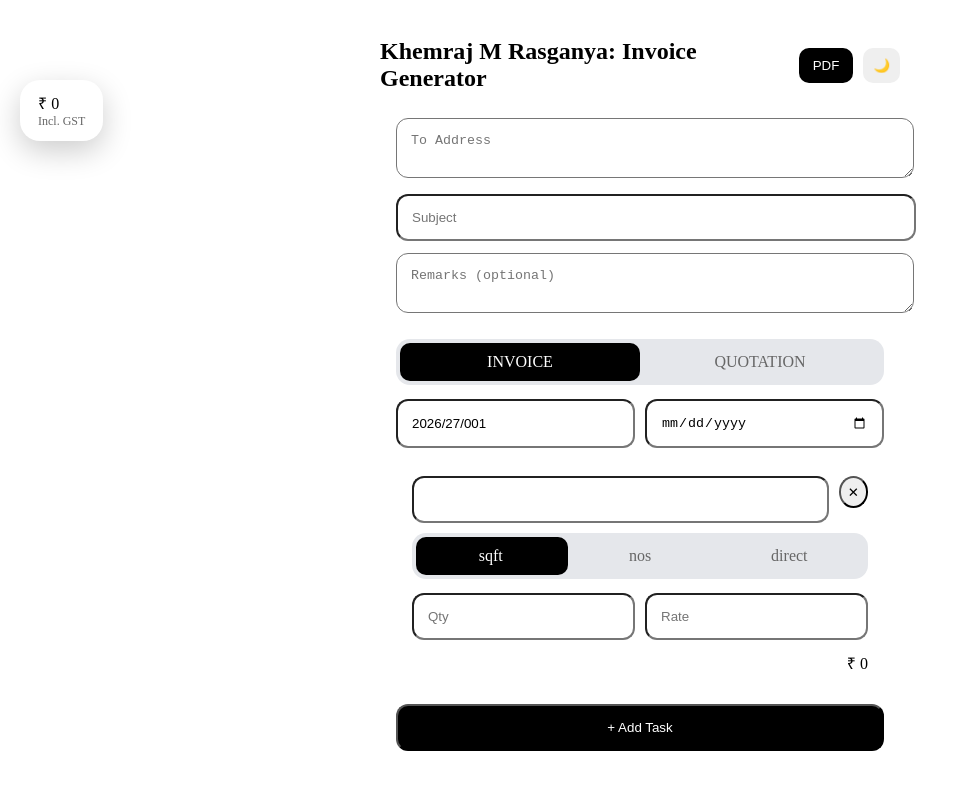
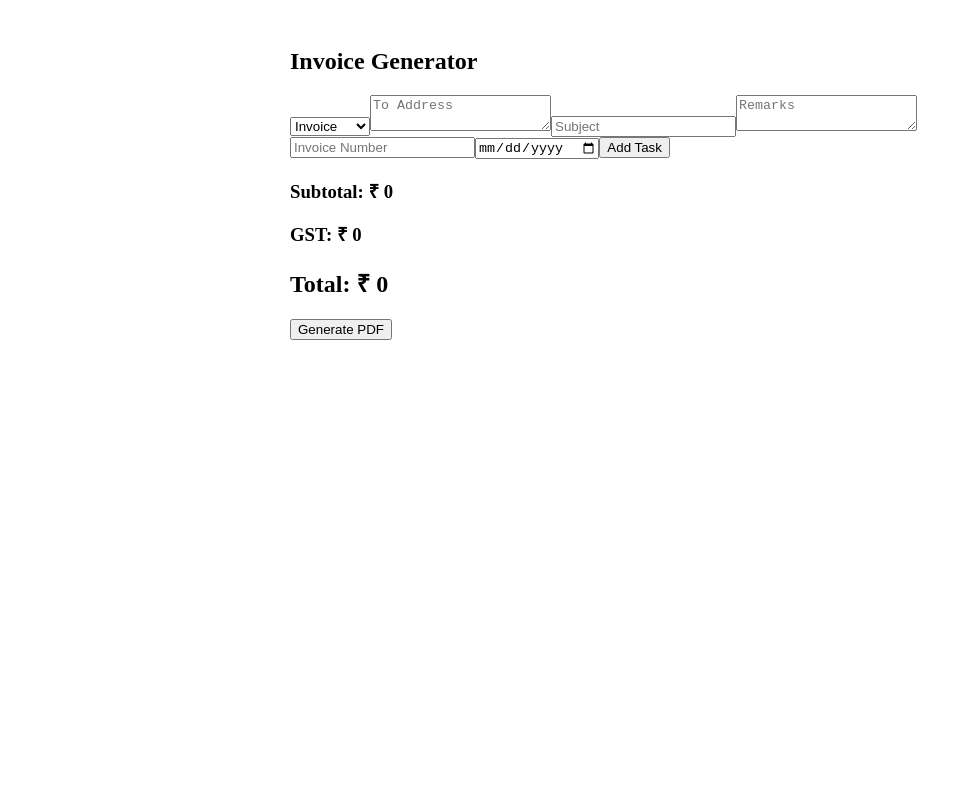
Before and after one commit to mitradaniel/gen_invoice, a Next.js app: page / in a window 1280 px wide. Shown: the top 790 px of the page, without its empty margins (0-969 px from the left). Built offline with nearby package versions, Linux system fonts and the light colour scheme.

Commit message:
Update page.js

```diff
--- a/app/page.js
+++ b/app/page.js
@@ -1,86 +1,55 @@
 "use client";
-import { useState, useRef, useEffect } from "react";
+import { useState } from "react";
 
 export default function Page() {
 
-  const [dark, setDark] = useState(false);
+  const [tasks, setTasks] = useState([]);
+  const [to, setTo] = useState("");
+  const [subject, setSubject] = useState("");
+  const [invoice, setInvoice] = useState("");
+  const [date, setDate] = useState("");
+  const [remarks, setRemarks] = useState("");
+  const [docType, setDocType] = useState("INVOICE");
   const [loading, setLoading] = useState(false);
-  const [docType, setDocType] = useState("INVOICE");
-  const [remarks, setRemarks] = useState("");
-  const [tasks, setTasks] = useState([
-    { id: Date.now(), name: "", qty: 0, rate: 0, amount: 0, type: "sqft" }
+
+  /* ===== ADD TASK ===== */
+  const addTask = () => {
+    setTasks([
+      ...tasks,
+      {
+        id: Date.now(),
+        name: "",
+        type: "sqft",
+        qty: 0,
+        rate: 0,
+        amount: 0
+      }
     ]);
-
-  const [subject, setSubject] = useState("");
-  const [invoice, setInvoice] = useState("2026/27/001");
-  const [date, setDate] = useState("");
-  const [to, setTo] = useState("");
-
-  /* ===== FLOATING ===== */
-  const [pos, setPos] = useState({ x: 20, y: 80 });
-  const dragging = useRef(false);
-  const offset = useRef({ x: 0, y: 0 });
-
-  const startDrag = (e) => {
-    dragging.current = true;
-    const rect = e.currentTarget.getBoundingClientRect();
-    offset.current = {
-      x: e.clientX - rect.left,
-      y: e.clientY - rect.top
-    };
   };
 
-  const onMove = (e) => {
-    if (!dragging.current) return;
-    setPos({
-      x: e.clientX - offset.current.x,
-      y: e.clientY - offset.current.y
-    });
-  };
-
-  const stopDrag = () => dragging.current = false;
-
-  useEffect(() => {
-    window.addEventListener("mousemove", onMove);
-    window.addEventListener("mouseup", stopDrag);
-    return () => {
-      window.removeEventListener("mousemove", onMove);
-      window.removeEventListener("mouseup", stopDrag);
-    };
-  }, []);
-
-  /* ===== LOGIC ===== */
-
-  const updateTask = (id, field, value) => {
-    setTasks(tasks.map(t => t.id === id ? { ...t, [field]: value } : t));
-  };
-
-  const addTask = () => {
-    setTasks([...tasks, {
-      id: Date.now(),
-      name: "",
-      qty: 0,
-      rate: 0,
-      amount: 0,
-      type: "sqft"
-    }]);
-  };
-
+  /* ===== DELETE TASK ===== */
   const deleteTask = (id) => {
-    if (tasks.length === 1) return;
     setTasks(tasks.filter(t => t.id !== id));
   };
 
+  /* ===== UPDATE TASK ===== */
+  const updateTask = (id, field, value) => {
+    setTasks(tasks.map(t =>
+      t.id === id ? { ...t, [field]: value } : t
+    ));
+  };
+
+  /* ===== CALCULATE ===== */
   const getTotal = (t) => {
     if (t.type === "direct") return t.amount || 0;
     return (t.qty || 0) * (t.rate || 0);
   };
 
-  const subtotal = tasks.reduce((s, t) => s + getTotal(t), 0);
+  const subtotal = tasks.reduce((sum, t) => sum + getTotal(t), 0);
   const gst = subtotal * 0.18;
   const total = subtotal + gst;
 
-  /* ===== PDF ===== */
+  /* ===== GENERATE PDF ===== */
   const generatePDF = () => {
     try {
       setLoading(true);
@@ -115,148 +84,119 @@ export default function Page() {
       form.remove();
 
       setLoading(false);
+
     } catch {
       alert("PDF failed");
       setLoading(false);
     }
   };
 
+  /* ===== UI ===== */
   return (
-    <div style={{
-      ...container,
-      background: dark ? "rgba(20,20,20,0.8)" : "#fff",
-      color: dark ? "#fff" : "#000"
-    }}>
+    <div style={{ maxWidth: 700, margin: "auto", padding: 20 }}>
 
-      {/* HEADER */}
-      <div style={header}>
-        <h2 style={{ margin: 0 }}>Khemraj M Rasganya: Invoice Generator</h2>
+      <h2>Invoice Generator</h2>
 
-        <div style={{ display: "flex", gap: 10 }}>
-          <button onClick={generatePDF} style={topBtn}>
-            {loading ? "..." : "PDF"}
-          </button>
+      {/* DOC TYPE */}
+      <select value={docType} onChange={(e)=>setDocType(e.target.value)}>
+        <option value="INVOICE">Invoice</option>
+        <option value="QUOTATION">Quotation</option>
+      </select>
 
-          <button onClick={() => setDark(!dark)} style={toggle}>
-            {dark ? "☀️" : "🌙"}
-          </button>
-        </div>
-      </div>
+      {/* TO */}
+      <textarea
+        placeholder="To Address"
+        value={to}
+        onChange={(e)=>setTo(e.target.value)}
+      />
 
-      {/* FORM */}
-      <div style={formWrapper}>
+      {/* SUBJECT */}
+      <input
+        placeholder="Subject"
+        value={subject}
+        onChange={(e)=>setSubject(e.target.value)}
+      />
 
-        <textarea placeholder="To Address" value={to} onChange={(e)=>setTo(e.target.value)} style={input}/>
-        <input placeholder="Subject" value={subject} onChange={(e)=>setSubject(e.target.value)} style={input}/>
-        <textarea placeholder="Remarks (optional)" value={remarks} onChange={(e)=>setRemarks(e.target.value)} style={input}/>
-        {/* INVOICE / QUOTATION */}
-        <div style={segmentedContainer}>
-          {["INVOICE","QUOTATION"].map(type=>(
-            <div key={type} onClick={()=>setDocType(type)} style={{
-              flex:1,
-              textAlign:"center",
-              padding:10,
-              borderRadius:10,
-              background: docType===type?"#000":"transparent",
-              color: docType===type?"#fff":"#666",
-              cursor:"pointer"
-            }}>{type}</div>
-          ))}
-        </div>
+      {/* REMARKS */}
+      <textarea
+        placeholder="Remarks"
+        value={remarks}
+        onChange={(e)=>setRemarks(e.target.value)}
+      />
 
-        <div style={row}>
-          <input value={invoice} onChange={(e)=>setInvoice(e.target.value)} style={input}/>
-          <input type="date" onChange={(e)=>setDate(e.target.value)} style={input}/>
-        </div>
+      {/* INVOICE + DATE */}
+      <input
+        placeholder="Invoice Number"
+        value={invoice}
+        onChange={(e)=>setInvoice(e.target.value)}
+      />
+
+      <input
+        type="date"
+        value={date}
+        onChange={(e)=>setDate(e.target.value)}
+      />
 
       {/* TASKS */}
-        {tasks.map((t)=>(
-          <div key={t.id} style={card}>
+      {tasks.map((t) => (
+        <div key={t.id} style={{ border: "1px solid #ddd", padding: 10, marginTop: 10 }}>
 
-            <div style={taskHeader}>
           <input
+            placeholder="Task Name"
             value={t.name}
             onChange={(e)=>updateTask(t.id,"name",e.target.value)}
-                style={{...input,marginBottom:0}}
           />
-              <button onClick={()=>deleteTask(t.id)} style={deleteBtn}>✕</button>
-            </div>
 
-            {/* SEGMENTED */}
-            <div style={segmentedContainer}>
-              <div style={{
-                ...slider,
-                transform:
-                  t.type==="sqft"?"translateX(0%)":
-                  t.type==="nos"?"translateX(100%)":
-                  "translateX(200%)"
-              }}/>
+          {/* TYPE */}
+          <select
+            value={t.type}
+            onChange={(e)=>updateTask(t.id,"type",e.target.value)}
+          >
+            <option value="sqft">SQFT</option>
+            <option value="nos">NOs</option>
+            <option value="direct">Direct</option>
+          </select>
 
-              {["sqft","nos","direct"].map(type=>(
-                <div key={type}
-                  onClick={()=>{
-                    updateTask(t.id,"type",type);
-                    navigator.vibrate?.(10);
-                  }}
-                  style={{...segmentItem, color:t.type===type?"#fff":"#666"}}
-                >
-                  {type}
-                </div>
-              ))}
-            </div>
-
-            {t.type!=="direct"?(
-              <div style={row}>
-                <input type="number" placeholder="Qty" value={t.qty || ""} onChange={(e)=>updateTask(t.id,"qty",+e.target.value)} style={input}/>
-                <input type="number" placeholder="Rate" value={t.rate || ""} onChange={(e)=>updateTask(t.id,"rate",+e.target.value)} style={input}/>
-              </div>
-            ):(
-              <input type="number" placeholder="Amount" value={t.amount || ""} onChange={(e)=>updateTask(t.id,"amount",+e.target.value)} style={input}/>
+          {/* INPUTS */}
+          {t.type !== "direct" ? (
+            <>
+              <input
+                type="number"
+                placeholder="Qty"
+                onChange={(e)=>updateTask(t.id,"qty",+e.target.value)}
+              />
+              <input
+                type="number"
+                placeholder="Rate"
+                onChange={(e)=>updateTask(t.id,"rate",+e.target.value)}
+              />
+            </>
+          ) : (
+            <input
+              type="number"
+              placeholder="Amount"
+              onChange={(e)=>updateTask(t.id,"amount",+e.target.value)}
+            />
           )}
 
-            <div style={amount}>
-              ₹ {getTotal(t).toLocaleString()}
-            </div>
+          <div>₹ {getTotal(t)}</div>
 
+          <button onClick={()=>deleteTask(t.id)}>Delete</button>
         </div>
       ))}
 
-        <button onClick={addTask} style={addBtn}>+ Add Task</button>
+      <button onClick={addTask}>Add Task</button>
 
-      </div>
+      {/* TOTAL */}
+      <h3>Subtotal: ₹ {subtotal}</h3>
+      <h3>GST: ₹ {gst}</h3>
+      <h2>Total: ₹ {total}</h2>
 
-      {/* FLOATING */}
-      <div
-        onMouseDown={startDrag}
-        style={{
-          ...floating,
-          left: pos.x,
-          top: pos.y
-        }}
-      >
-        ₹ {total.toLocaleString()}
-        <div style={{fontSize:12,opacity:0.6}}>Incl. GST</div>
-      </div>
+      {/* GENERATE */}
+      <button onClick={generatePDF} disabled={loading}>
+        {loading ? "Generating..." : "Generate PDF"}
+      </button>
 
     </div>
   );
 }
-
-/* ===== STYLES ===== */
-
-const container = { maxWidth:520, margin:"auto", padding:20 };
-const header = { display:"flex", justifyContent:"space-between", alignItems:"center", padding:"10px 0" };
-const topBtn = { padding:"10px 14px", borderRadius:10, border:"none", background:"#000", color:"#fff" };
-const toggle = { padding:10, borderRadius:10, border:"none" };
-const formWrapper = { padding:16, borderRadius:20, paddingBottom:120 };
-const input = { width:"100%", padding:14, marginBottom:12, borderRadius:12 };
-const row = { display:"flex", gap:10 };
-const card = { padding:16, borderRadius:18, marginBottom:14 };
-const taskHeader = { display:"flex", gap:10 };
-const deleteBtn = { width:32, height:32, borderRadius:"50%" };
-const segmentedContainer = { position:"relative", display:"flex", background:"#e5e7eb", borderRadius:14, padding:4, marginTop:10, marginBottom:14 };
-const slider = { position:"absolute", top:4, left:4, width:"33.33%", height:"calc(100% - 8px)", background:"#000", borderRadius:10, transition:"transform 0.28s cubic-bezier(0.34,1.56,0.64,1)" };
-const segmentItem = { flex:1, textAlign:"center", padding:10, cursor:"pointer", zIndex:1 };
-const amount = { textAlign:"right" };
-const addBtn = { width:"100%", padding:14, borderRadius:12, background:"#000", color:"#fff" };
-const floating = { position:"fixed", padding:"12px 18px", borderRadius:20, background:"#fff", boxShadow:"0 10px 30px rgba(0,0,0,0.2)" };
```
Lines whose indentation alone changed are shown as unchanged.
